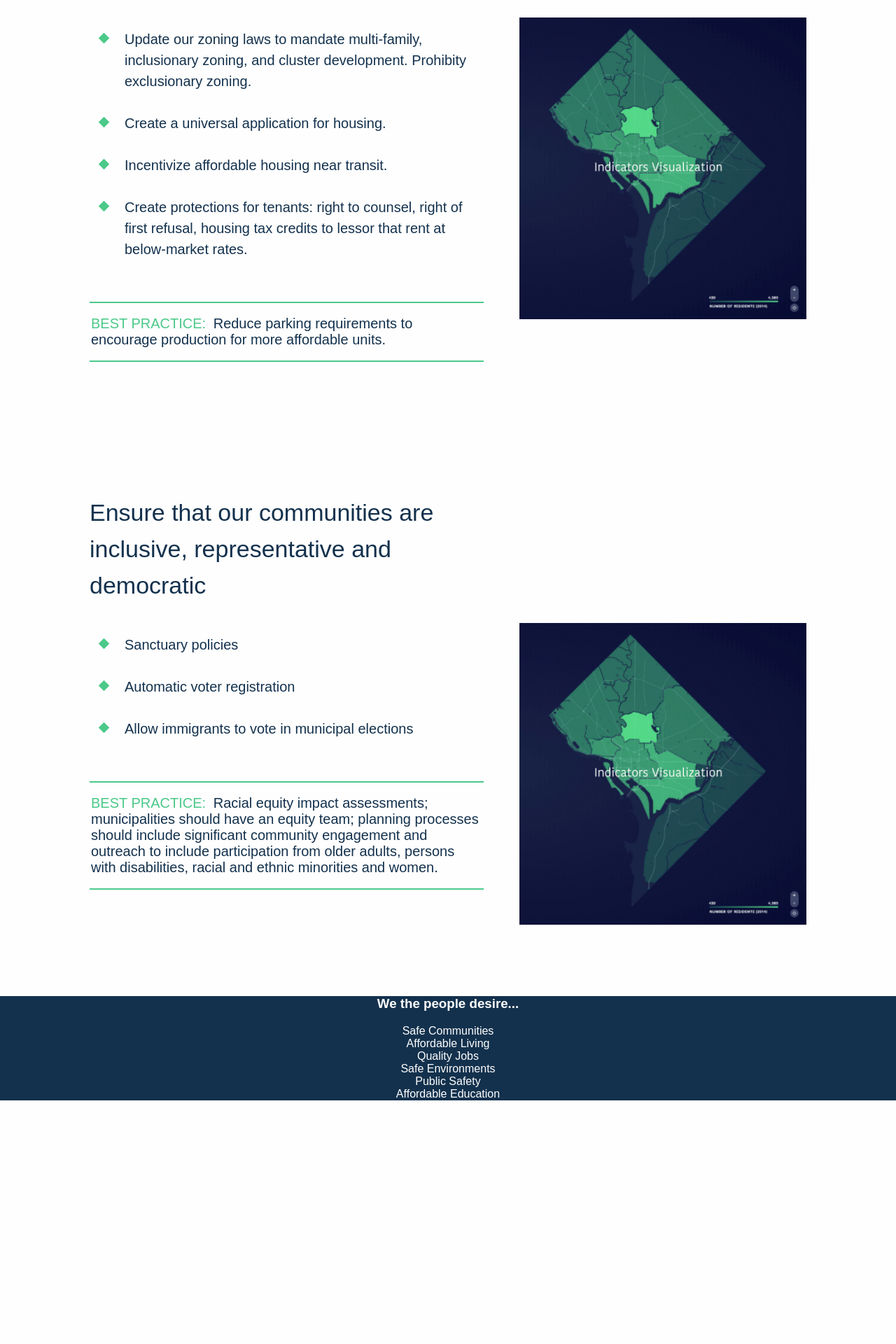
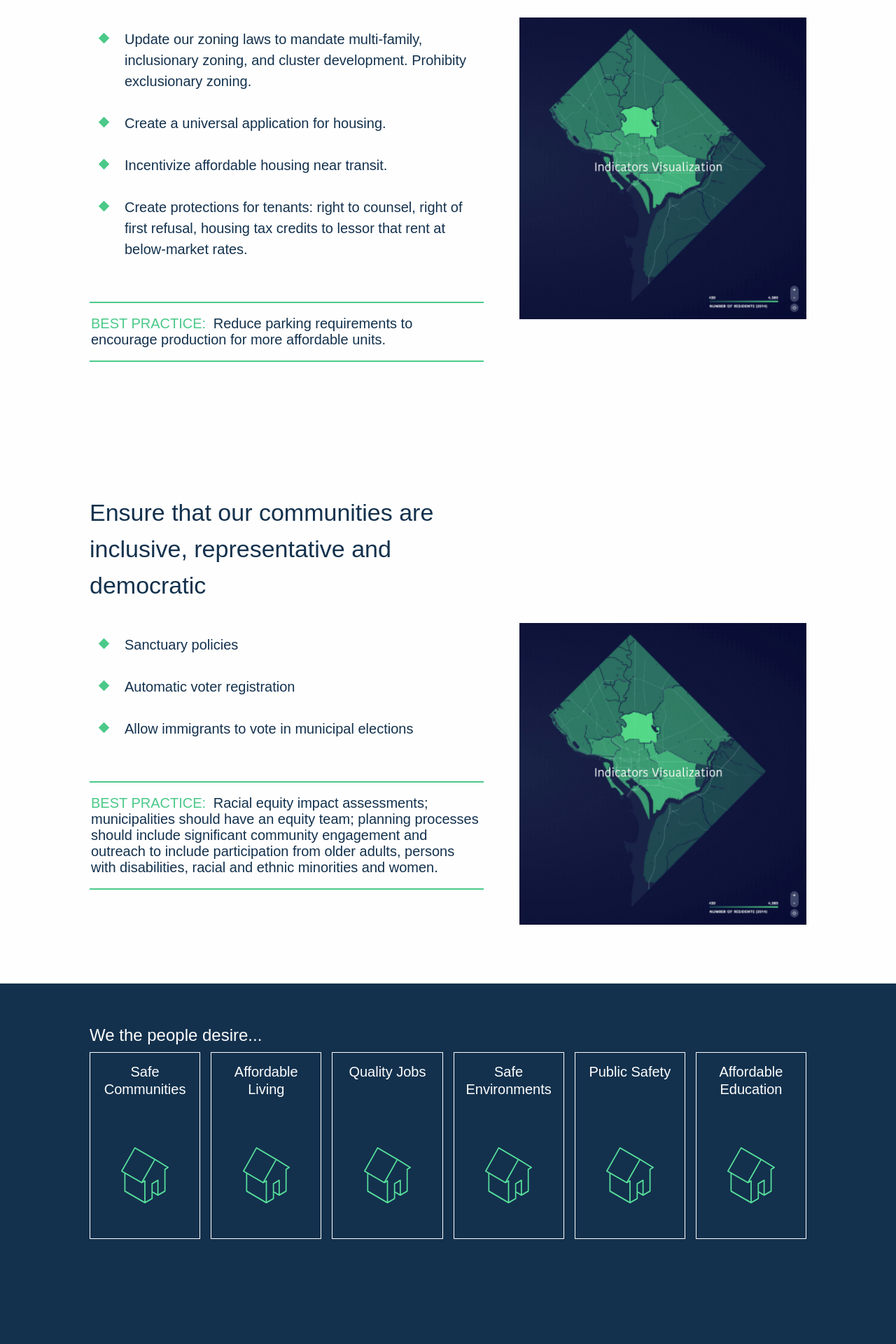
Before and after one commit to MAPC/stateofequity, a Jekyll site: the page built from outcome.html, in a window 1280 px wide. Shown: the part 1129-3049 px from the top of the page at 70% size. Built offline with Jekyll 4.4.1, drawn with Linux system fonts in a browser that asks for light colours; some web fonts are replaced; before the commit the page ends 2717 px from its top, so only the background shows below that.

Commit message:
Finish styling outcomes page

```diff
--- a/_layouts/outcome.html
+++ b/_layouts/outcome.html
@@ -106,21 +106,27 @@ layout: default
       <ul class="desire-list">
         <li>
           Safe Communities
+          <img src="{{ '/assets/images/line-house.svg' | relative_url }}">
         </li>
         <li>
           Affordable Living
+          <img src="{{ '/assets/images/line-house.svg' | relative_url }}">
         </li>
         <li>
           Quality Jobs
+          <img src="{{ '/assets/images/line-house.svg' | relative_url }}">
         </li>
         <li>
           Safe Environments
+          <img src="{{ '/assets/images/line-house.svg' | relative_url }}">
         </li>
         <li>
           Public Safety
+          <img src="{{ '/assets/images/line-house.svg' | relative_url }}">
         </li>
         <li>
           Affordable Education
+          <img src="{{ '/assets/images/line-house.svg' | relative_url }}">
         </li>
       </ul>
     </div>
--- a/_sass/layouts/outcome.scss
+++ b/_sass/layouts/outcome.scss
@@ -144,6 +144,52 @@
     color: $color_font-light;
 
     background: $color_bg-dark;
+
+    .footer-content {
+      padding: 60px 0 150px;
+
+      font-weight: 100;
+
+      h3 {
+        margin: 0;
+        margin-bottom: 10px;
+
+        font-size: 24px;
+        font-weight: 100;
+        text-align: left;
+      }
+    }
+
+    .desire-list {
+      display: flex;
+
+      margin: 0;
+
+      li {
+        flex: 1;
+
+        padding: 15px 15px 200px;
+
+        font-size: 20px;
+        text-align: center;
+        line-height: 25px;
+
+        border: 1px solid $color_bg-light;
+
+        & + li { margin-left: 15px; }
+
+        img {
+          position: absolute;
+          bottom: 50px;
+          left: 0;
+          right: 0;
+
+          max-width: 60%;
+          max-height: 30%;
+          margin: 0 auto;
+        }
+      }
+    }
   }
 
 }
```
Also changed, not shown: assets/images/line-house.svg (added).
